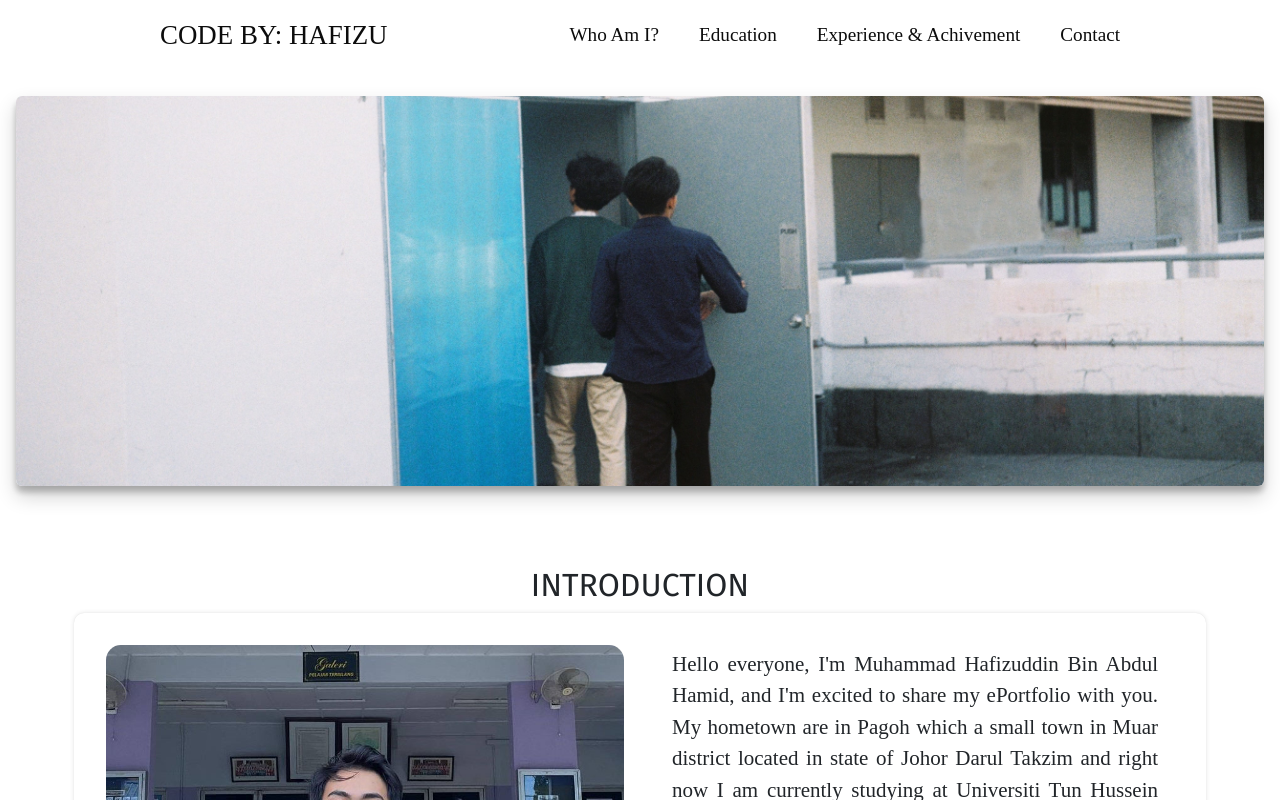
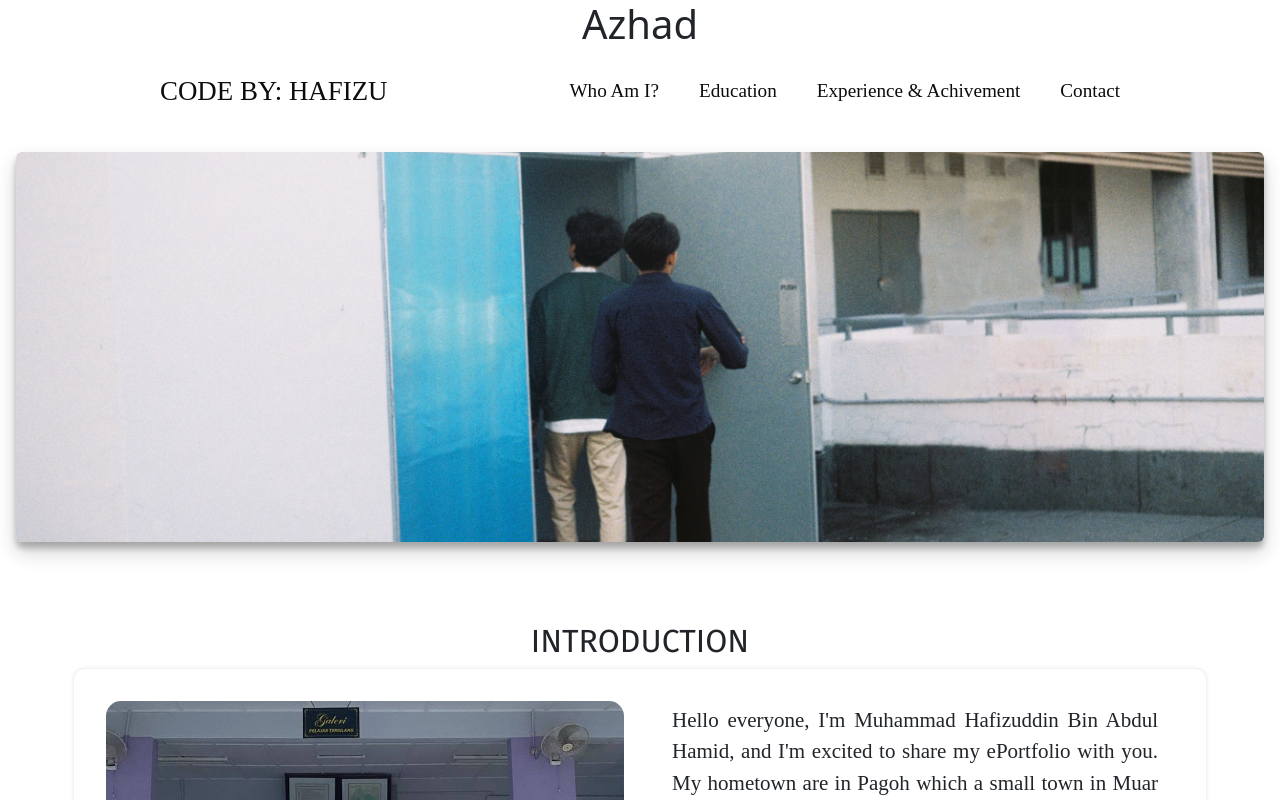
Before and after one commit to apiz23/ePortfolio, a React (Create React App) app: page / in a window 1280 px wide. Shown: the top 800 px of the page. Built offline with nearby package versions, Linux system fonts and the light colour scheme; a web font is replaced by a local one.

Commit message:
testing azhad

```diff
--- a/src/Main.jsx
+++ b/src/Main.jsx
@@ -11,6 +11,7 @@ import Navbar from "./Navbar";
 export default function Main() {
 	return (
 		<>
+			<h1>Azhad</h1>
 			<Navbar />
 			<div className="row p-3">
 				<div className="container container-lg" id="bannerDiv">
```
